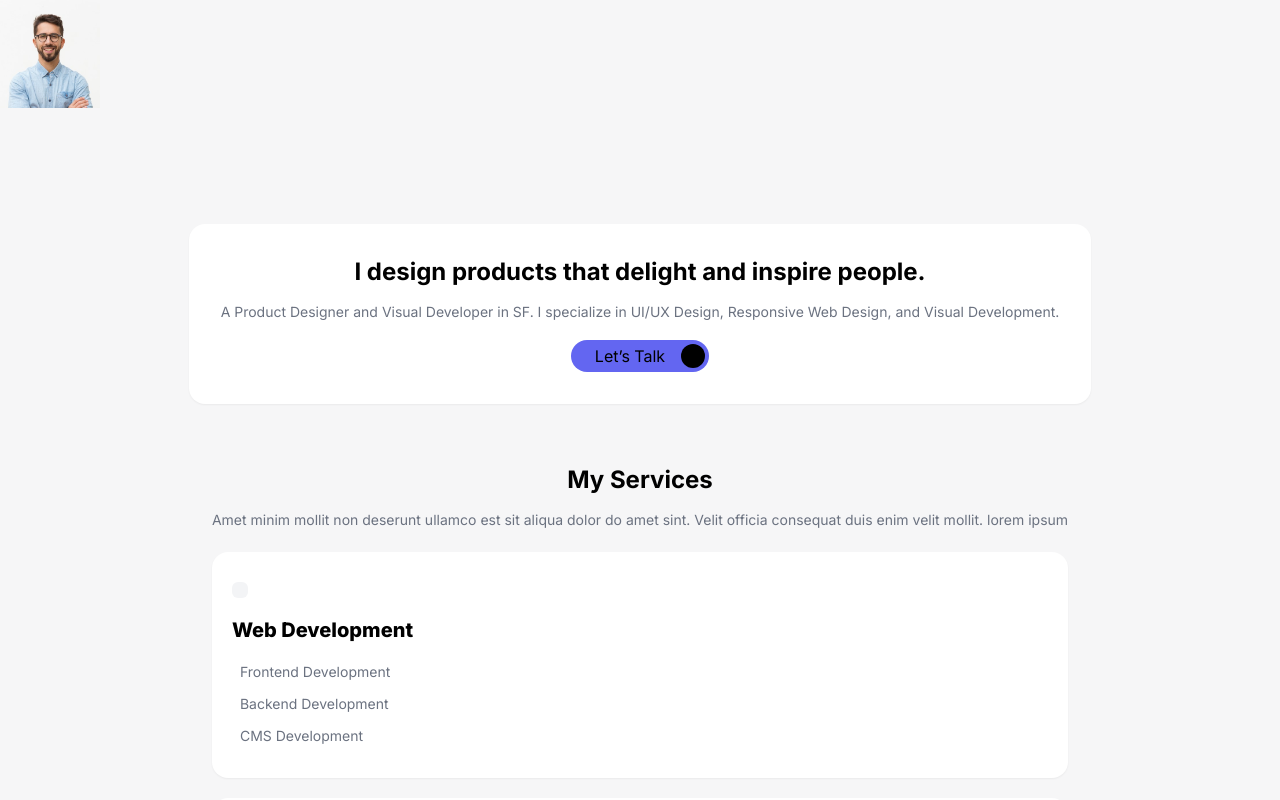
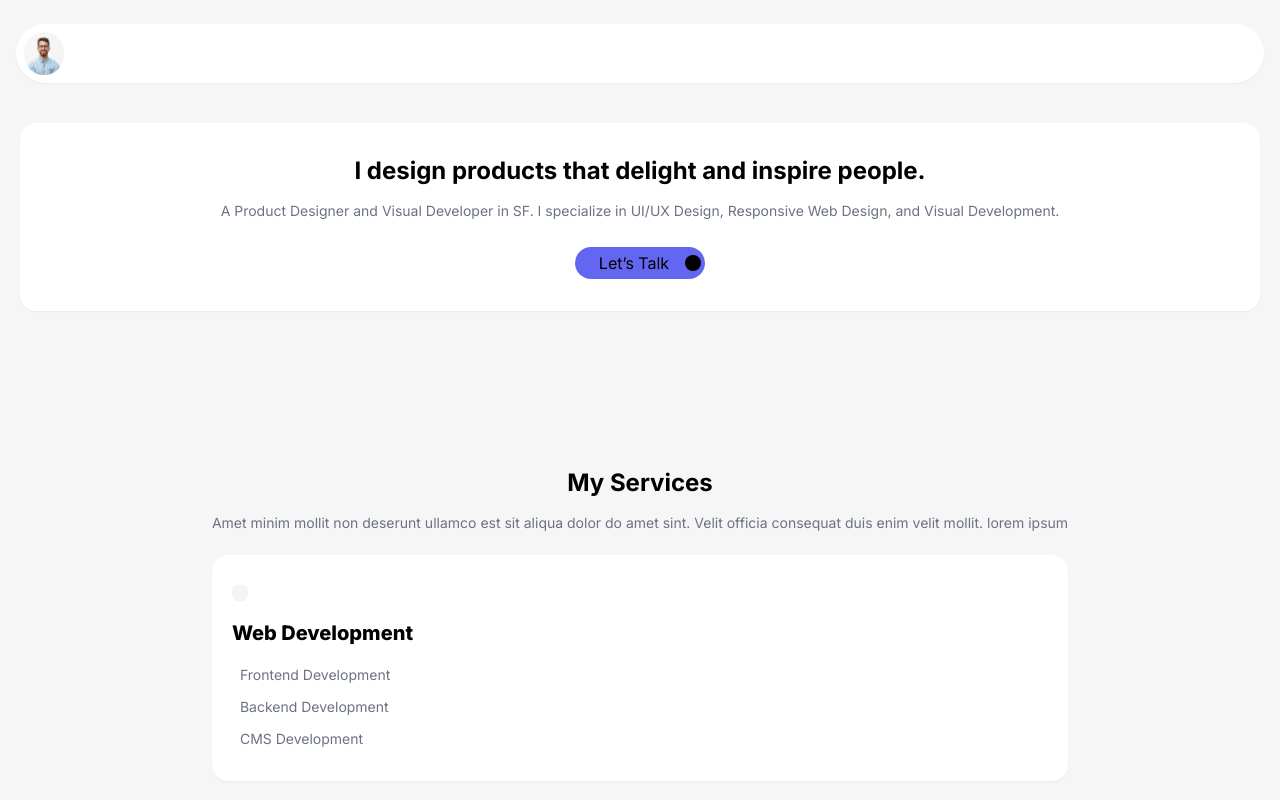
Before and after one commit to samankassou/portfolio, a Next.js app: page / in a window 1280 px wide. Shown: the top 800 px of the page. Built offline with nearby package versions, Linux system fonts and the light colour scheme.

Commit message:
fix navabr

```diff
--- a/app/components/advertBtn.js
+++ b/app/components/adverts/advertBtn.js
@@ -1,4 +1,4 @@
-export default function advertBtn() {
+export default function AdvertBtn() {
   return (
     <a
       href="#"
--- a/app/components/advertCard.js
+++ b/app/components/adverts/advertCard.js
@@ -1,6 +1,6 @@
 import AdvertBtn from "./advertBtn";
 
-export default function advertCard() {
+export default function AdvertCard() {
   return (
     <div className="rounded-box bg-indigo-500 shadow-sm p-5 my-5">
       <h3 className="text-xl font-extrabold text-black text-center my-4 leading-8">
--- a/app/components/btn.js
+++ b/app/components/btn.js
@@ -5,7 +5,7 @@ export default function Btn() {
       className="bg-indigo-500 p-1 text-gray-50 rounded-full inline-flex justify-between items-center space-x-2"
     >
       <span className="pl-5 pr-2 text-black">Let’s Talk</span>
-      <span className="bg-black p-3 rounded-full flex items-center justify-center text-indigo-500">
+      <span className="bg-black p-2 rounded-full flex items-center justify-center text-indigo-500">
         <ion-icon name="arrow-round-forward"></ion-icon>
       </span>
     </a>
--- a/app/components/header.js
+++ b/app/components/heroSection.js
@@ -1,15 +1,15 @@
 import Btn from "./btn";
-export default function Header() {
+export default function HeroSection() {
   return (
-    <div className="rounded-box bg-white shadow-sm p-8 my-5">
+    <div className="rounded-box bg-white shadow-sm p-8 my-5 mx-5">
       <h1 className="text-2xl font-bold text-black text-center mb-3 leading-8">
         I design products that delight and inspire people.
       </h1>
-      <p className="text-center text-sm text-gray-500 leading-6">
+      <p className="text-center text-sm text-gray-500 leading-6 px-1">
         A Product Designer and Visual Developer in SF. I specialize in UI/UX
         Design, Responsive Web Design, and Visual Development.
       </p>
-      <p className="text-center pt-4">
+      <p className="text-center pt-4 mt-2">
         <Btn />
       </p>
     </div>
--- a/app/components/navbar.js
+++ b/app/components/navbar.js
@@ -1,15 +1,21 @@
 import Image from "next/image";
 export default function Navbar() {
   return (
-    <nav className="flex justify-between items-center">
+    <nav className="flex justify-between items-center rounded-full bg-white p-2 shadow-sm mx-4 mb-10">
       <Image
+        className="rounded-full"
         src="/img/profile_pic_sm.jpg"
-        width={100}
-        height={100}
+        width={40}
+        height={40}
         alt="Picture of the author"
       />
-      <ul>
-        <li></li>
+      <ul className="flex justify-between items-center">
+        <li className="text-indigo-500  text-2xl">
+          <ion-icon name="color-fill"></ion-icon>
+        </li>
+        <li className="text-indigo-500">
+          <ion-icon name="reorder-four"></ion-icon>
+        </li>
       </ul>
     </nav>
   );
--- a/app/components/serviceCard.js
+++ b/app/components/services/serviceCard.js
@@ -1,4 +1,4 @@
-export default function serviceCard({ service }) {
+export default function ServiceCard({ service }) {
   return (
     <div className="rounded-box bg-white shadow-sm p-5 my-5">
       <span className="inline-flex items-center justify-center text-2xl text-black p-2 rounded-md bg-gray-100">
--- /dev/null
+++ b/app/components/services/servicesList.js
@@ -0,0 +1,59 @@
+import ServiceCard from "./serviceCard";
+import AdvertCard from "./../adverts/advertCard";
+
+export default function ServicesList() {
+  let sercices = [
+    {
+      id: 1,
+      icon: "logo-html5",
+      title: "Web Development",
+      items: ["Frontend Development", "Backend Development", "CMS Development"],
+    },
+    {
+      id: 2,
+      icon: "phone-portrait",
+      title: "App Development",
+      items: [
+        "iOS Development",
+        "Android Development",
+        "Cross-Platform Development",
+      ],
+    },
+    {
+      id: 3,
+      icon: "grid",
+      title: "UI / UX Design",
+      items: [
+        "User Research",
+        "Wireframing & Visual Design",
+        "Prototyping & Testing",
+      ],
+    },
+    {
+      id: 4,
+      icon: "color-palette",
+      title: "Graphics Design",
+      items: ["Branding Design", "Social Media Post", "Logo Design"],
+    },
+    {
+      id: 5,
+      icon: "film",
+      title: "Video Editing",
+      items: ["Motion Graphics", "Video Editing", "VFX Editor"],
+    },
+  ];
+
+  return (
+    <ul>
+      {sercices &&
+        sercices.map((service) => (
+          <li>
+            <ServiceCard service={service} key={service.id} />
+          </li>
+        ))}
+      <li>
+        <AdvertCard />
+      </li>
+    </ul>
+  );
+}
--- a/app/page.js
+++ b/app/page.js
@@ -1,77 +1,29 @@
-import Header from "./components/header";
+import HeroSection from "./components/heroSection";
 import Navbar from "./components/navbar";
-import ServiceCard from "./components/serviceCard";
-import AdvertCard from "./components/advertCard";
+import ServicesList from "./components/services/servicesList";
 
 export default function Home() {
-  let sercices = [
-    {
-      id: 1,
-      icon: "logo-html5",
-      title: "Web Development",
-      items: ["Frontend Development", "Backend Development", "CMS Development"],
-    },
-    {
-      id: 2,
-      icon: "phone-portrait",
-      title: "App Development",
-      items: [
-        "iOS Development",
-        "Android Development",
-        "Cross-Platform Development",
-      ],
-    },
-    {
-      id: 3,
-      icon: "grid",
-      title: "UI / UX Design",
-      items: [
-        "User Research",
-        "Wireframing & Visual Design",
-        "Prototyping & Testing",
-      ],
-    },
-    {
-      id: 4,
-      icon: "color-palette",
-      title: "Graphics Design",
-      items: ["Branding Design", "Social Media Post", "Logo Design"],
-    },
-    {
-      id: 5,
-      icon: "film",
-      title: "Video Editing",
-      items: ["Motion Graphics", "Video Editing", "VFX Editor"],
-    },
-  ];
   return (
     <>
+      <div className="py-6">
         <Navbar />
-      <main className="flex min-h-screen flex-col items-center justify-between xs:p-5 md:p-24">
-        <Header />
+        <HeroSection />
+        <main className="flex flex-col items-center justify-between xs:p-5 md:p-24">
           {/* Services */}
           <section className="my-10">
             <h2 className="text-2xl font-bold text-black text-center mb-3 leading-8">
               My Services
             </h2>
             <p className="text-center text-sm text-gray-500 leading-6">
-            Amet minim mollit non deserunt ullamco est sit aliqua dolor do amet
-            sint. Velit officia consequat duis enim velit mollit. lorem ipsum
+              Amet minim mollit non deserunt ullamco est sit aliqua dolor do
+              amet sint. Velit officia consequat duis enim velit mollit. lorem
+              ipsum
             </p>
             {/* Liste des services */}
-          <ul>
-            {sercices &&
-              sercices.map((service) => (
-                <li>
-                  <ServiceCard service={service} key={service.id} />
-                </li>
-              ))}
-            <li>
-              <AdvertCard />
-            </li>
-          </ul>
+            <ServicesList />
           </section>
         </main>
+      </div>
     </>
   );
 }
```
Lines whose indentation alone changed are shown as unchanged.
